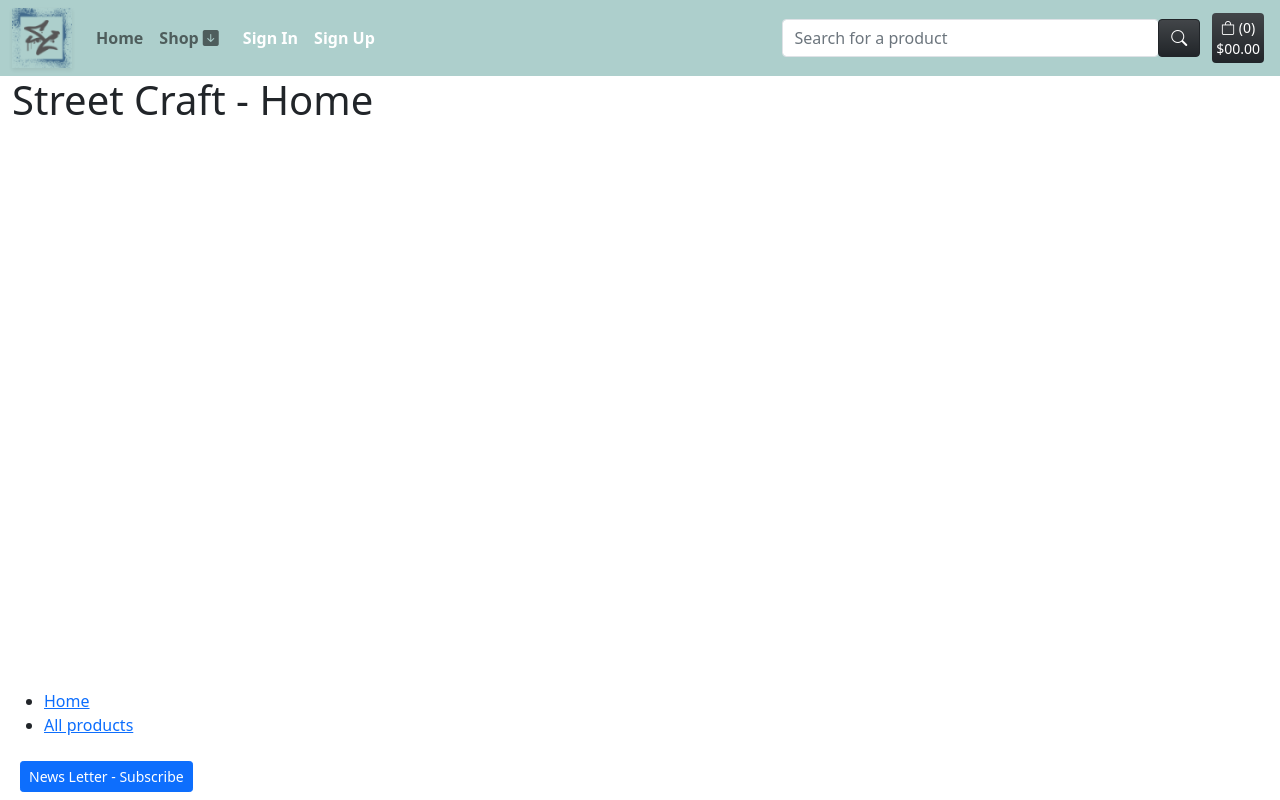
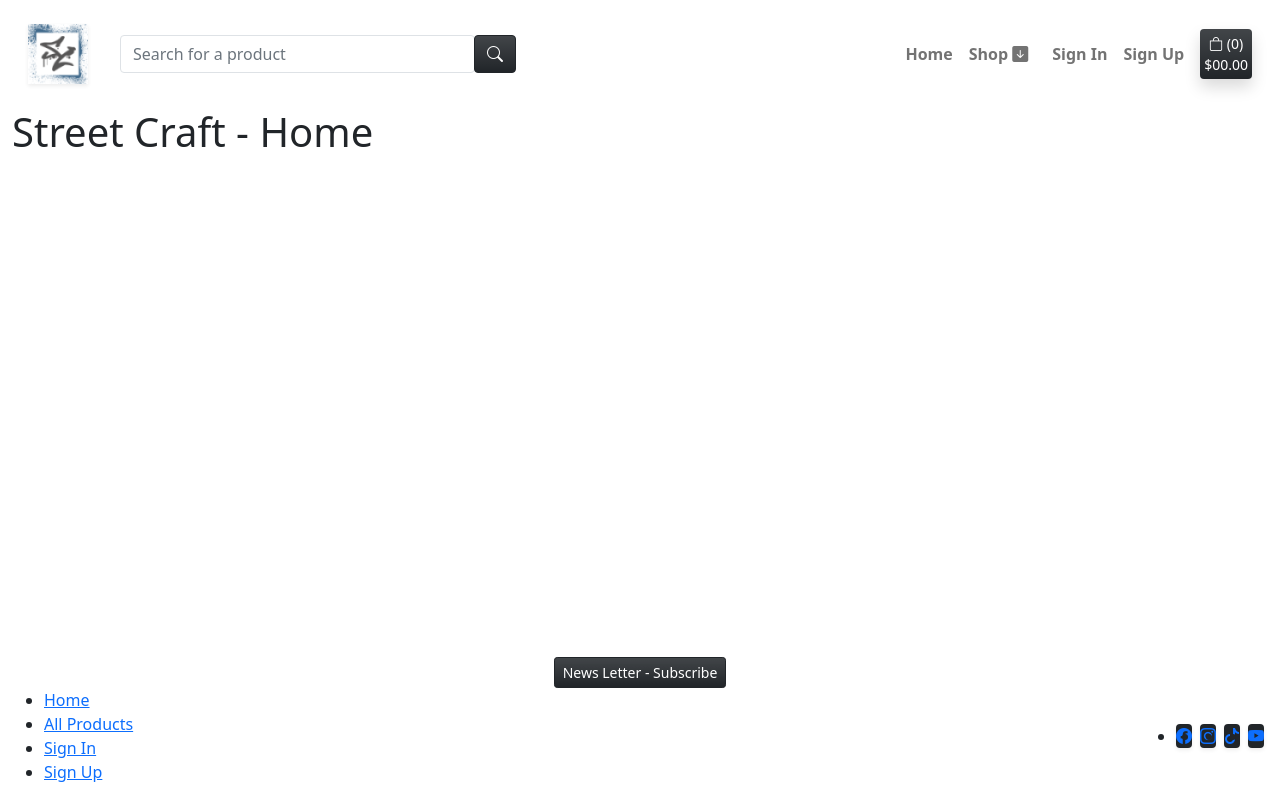
Before and after one commit to guisgrande/fifth-project-ci, a Django app: page / in a window 1280 px wide. Run offline with Django 3.2, Linux system fonts and the light colour scheme; some libraries are stand-ins or nearby versions.

Commit message:
Edit style for nav bar and footer, remove nav_link template add main_nav

```diff
--- a/templates/base.html
+++ b/templates/base.html
@@ -35,122 +35,12 @@
     <body class="d-flex flex-column h-100 main-bg">
 
         <!-- Navigation bar -->
-        <nav class="navbar navbar-expand-lg navbar-light bg-cst-blue">
+            <nav class="navbar navbar-expand-lg navbar-light bg-cst-blue-top">
                 <div class="container-fluid">
-                <!-- Brand logo -->
-                <div>
-                    <a class="navbar-brand" href="{% url 'home' %}">
-                        <img class="shadow-sm" src="{{ MEDIA_URL }}sc-logo.png" alt="Street Craft Logo">
-                    </a>
-                </div>
-
-                <button class="navbar-toggler" type="button" data-bs-toggle="collapse" data-bs-target="#navbarText"
-                    aria-controls="navbarText" aria-expanded="false" aria-label="Toggle navigation">
-                    <span class="navbar-toggler-icon"></span>
+                    <button class="navbar-toggler m-2 bg-dark bg-gradient text-white" type="button" data-toggle="collapse" data-target="#main-nav" aria-controls="main-nav" aria-expanded="false" aria-label="Toggle navigation">
+                        <span><i class="fa-lg bi bi-list"></i></span>
                     </button>
-
-                <!-- Navigation links -->
-                <div class="collapse navbar-collapse" id="navbarText">
-                    <ul class="navbar-nav me-auto mb-2 mb-lg-0">
-                        <li class="nav-item">
-                            <div class="text-center">
-                            <a class="nav-link hover-link fw-bold" aria-current="page" href="{% url 'home' %}">Home</a>
-                            </div>
-                        </li>
-                        <li class="list-inline-item dropdown">
-                            <a class="text-black hover-link fw-bold nav-link" href="#" id="user-options" data-toggle="dropdown" aria-haspopup="true" aria-expanded="false">
-                                <div class="text-center">
-                                    <p class="my-0">Shop <span><i class="bi bi-arrow-down-square-fill"></i></span></p>
-                                </div>
-                            </a>
-                            <div class="dropdown-menu border-0 shadow-sm bg-light bg-gradient" aria-labelledby="user-options">
-                                <a class="nav-link hover-link fw-bold" href="{% url 'products' %}">All Products</a>
-                                <span class="p-1 fst-italic fw-light">Select Category</span>
-                                <a href="{% url 'products' %}?category=SKT" class="dropdown-item">Skateboards</a>
-                                <a href="{% url 'products' %}?category=CAP" class="dropdown-item">Caps & Hats</a>
-                                <a href="{% url 'products' %}?category=BAG" class="dropdown-item">Backpacks & Bags</a>
-                                <span class="p-1 fst-italic fw-light">Special Offers</span>
-                                <a href="{% url 'products' %}?offer=NEW" class="dropdown-item">New Arrivals</a>
-                                <a href="{% url 'products' %}?offer=SALE" class="dropdown-item">Special Sale</a>
-                                <a href="{% url 'products' %}?offer=LAST" class="dropdown-item">Last Chance</a>
-                            </div>
-                        </li>
-                        <li class="nav-item">
-
-                        </li>
-                        {% if request.user.is_superuser %}
-                        <li class="list-inline-item dropdown">
-                            <a class="text-black hover-link fw-bold nav-link" href="#" id="user-options" data-toggle="dropdown" aria-haspopup="true" aria-expanded="false">
-                                <div class="text-center">
-                                    <p class="my-0">Management <span><i class="bi bi-arrow-down-square-fill"></i></span></p>
-                                </div>
-                            </a>
-                            <div class="dropdown-menu border-0 shadow-sm bg-light bg-gradient" aria-labelledby="user-options">
-                                <a href="{% url 'add_product' %}" class="dropdown-item">Product Manag.</a>
-                                <a href="{% url 'stock_control' %}" class="dropdown-item">Stock Manag.</a>
-                                <a href="{% url 'orders_status' %}" class="dropdown-item">Order Status Manag.</a>
-                                <a href="{% url 'news_letter_view' %}" class="dropdown-item">News Letter Manag.</a>
-                            </div>
-                        </li>
-                        {% endif %}
-                        {% if request.user.is_authenticated %}
-                        <li class="list-inline-item dropdown">
-                            <a class="text-black hover-link fw-bold nav-link" href="#" id="user-options" data-toggle="dropdown" aria-haspopup="true" aria-expanded="false">
-                                <div class="text-center">
-                                    <p class="my-0">My Account <span><i class="bi bi-arrow-down-square-fill"></i></span></p>
-                                </div>
-                            </a>
-                            <div class="dropdown-menu border-0 shadow-sm bg-light bg-gradient" aria-labelledby="user-options">
-                                <a href="{% url 'profile' %}" class="dropdown-item">My Profile</a>
-                                <a href="{% url 'account_logout' %}" class="dropdown-item">Logout</a>
-                            </div>
-                        </li>
-                        {% else %}
-                        <li>
-                        <a class="nav-link hover-link fw-bold text-white" href="{% url 'account_login' %}">Sign In</a>
-                        </li>
-                        <li>
-                        <a class="nav-link hover-link fw-bold text-white" href="{% url 'account_signup' %}">Sign Up</a>
-                        </li>
-                        {% endif %}
-                    </ul>
-                </div>
-
-                <!-- Search bar -->
-                <div class="col-12 col-lg-4 m-2">
-                    <form method="GET" action="{% url 'products' %}">
-                        <div class="input-group w-100">
-                            <input class="form-control border border-black rounded" type="text" name="q" placeholder="Search for a product">
-                            <div class="input-group-append">
-                                <button class="btn btn-dark bg-gradient rounded" type="submit">
-                                    <span>
-                                        <i class="bi bi-search"></i>
-                                    </span>
-                                </button>
-                            </div>
-                        </div>
-                    </form>
-                </div>
-
-                <!-- Shopping bag -->
-                <a class="text-decoration-none bg-dark bg-gradient text-white rounded p-1 m-1" href="{% url 'bag' %}">
-                    <div class="text-center">
-                        <small>
-                            <div>
-                                <i class="bi bi-bag"></i>
-                                <span> ({{ product_count }})</span>
-                            </div>
-                            <p class="my-0">
-                                {% if grand_total %}
-                                    ${{ grand_total|floatformat:2 }}
-                                {% else %}
-                                    $00.00
-                                {% endif %}
-                            </p>
-                        </small>
-                    </div>
-                </a>
-
+                    {% include 'includes/main_nav.html' %}
                 </div>
             </nav>
 
@@ -161,24 +51,14 @@
         </main>
 
         <!-- Footer -->
-        <footer class="footer mt-auto">
+        <footer class="footer mt-auto bg-cst-blue-bottom">
 
             <!-- Container for footer content -->
             <div class="container-fluid mt-3">
-                <div class="row">
-                    <!-- Website pages links-->
-                    <div class="col">
-                        <ul id="list-web-link" class="list-clear">
-                            <li>
-                                <a href="#">Home</a>
-                            </li>
-                            <li>
-                                <a href="#">All products</a>
-                            </li>
-                        </ul>
-                    </div>
-                    <div class="m-2">
-                        <button type="button" class="btn btn-sm btn-primary" data-bs-toggle="modal" data-bs-target="#exampleModal" data-bs-whatever="@getbootstrap">News Letter - Subscribe</button>
+
+                <!-- News Letter Subscribe -->
+                <div id="news-container" class="col d-flex justify-content-center align-items-center">
+                    <button type="button" class="btn btn-sm btn-dark bg-gradient" data-bs-toggle="modal" data-bs-target="#exampleModal" data-bs-whatever="@getbootstrap">News Letter - Subscribe</button>
                 </div>
                 <div class="modal fade" id="exampleModal" tabindex="-1" aria-labelledby="exampleModalLabel" aria-hidden="true">
                     <div class="modal-dialog">
@@ -187,7 +67,7 @@
                                 <h1 class="modal-title fs-5" id="exampleModalLabel">Subscribe to News Letter!</h1>
                                 <button type="button" class="btn-close" data-bs-dismiss="modal" aria-label="Close"></button>
                             </div>
-                          <div class="modal-body">
+                            <div class="modal-body bg-light">
                                 <form method="POST" action="{% url 'news_letter_sub' %}">
                                     {% csrf_token %}
                                     <div class="mb-3">
@@ -199,14 +79,69 @@
                                         <input type="text" class="form-control" name="news_name" id="news_name" required>
                                     </div>
                                     <div class="modal-footer">
-                                <button type="button" class="btn btn-sm btn-secondary" data-bs-dismiss="modal">Close</button>
-                                <button type="submit" class="btn btn-sm btn-primary">Subscribe</button>
+                                        <button type="button" class="btn btn-sm btn-secondary bg-gradient" data-bs-dismiss="modal">Close</button>
+                                        <button type="submit" class="btn btn-sm btn-primary bg-gradient">Subscribe</button>
                                     </div>
                                 </form>
                             </div>
                         </div>
                     </div>
                 </div>
+
+                <div id="container-link-social" class="row d-flex justify-content-between">
+                    <!-- Website pages links-->
+                    <div id="link-container" class="col">
+                        <ul id="list-web-link" class="list-clear">
+                            <li class="nav-item">
+                                <a class="footer-link" aria-current="page" href="{% url 'home' %}">Home</a>
+                            </li>
+                            <li>
+                                <a class="footer-link" href="{% url 'products' %}">All Products</a>
+                            </li>
+                            {% if request.user.is_authenticated %}
+                            <li>
+                                <a class="footer-link" href="{% url 'profile' %}">My Profile</a>
+                            </li>
+                            <li>
+                                <a class="footer-link" href="{% url 'account_logout' %}">Logout</a>
+                            </li>
+                            {% else %}
+                            <li>
+                                <a class="footer-link" href="{% url 'account_login' %}">Sign In</a>
+                            </li>
+                            <li>
+                                <a class="footer-link" href="{% url 'account_signup' %}">Sign Up</a>
+                            </li>
+                            {% endif %}
+                        </ul>
+                    </div>
+
+                    <!-- Social icons links -->
+                    <div id="social-container" class="col d-flex align-items-center justify-content-end">
+                        <ul class="list-clear p-0 d-flex justify-content-around">
+                            <li class="social-box shadow-sm bg-dark rounded m-1 ">
+                                <a class="social-link" href="https://facebook.com" target="_blank" rel="noopener" aria-label="Check our Facebook page
+                                (opens in a new tab)"><i class="bi bi-facebook"></i></a>
+                            </li>
+                            <li class="social-box shadow-sm bg-dark rounded m-1">
+                                <a class="social-link" href="https://instagram.com" target="_blank" rel="noopener" aria-label="Check our Instagram page
+                                (opens in a new tab)"><i class="bi bi-instagram"></i></a>
+                            </li>
+                            <li class="social-box shadow-sm bg-dark rounded m-1">
+                                <a class="social-link" href="https://tiktok.com" target="_blank" rel="noopener" aria-label="Check our TikTok page
+                                (opens in a new tab)"><i class="bi bi-tiktok"></i></a>
+                            </li>
+                            <li class="social-box shadow-sm bg-dark rounded m-1">
+                                <a class="social-link" href="https://youtube.com" target="_blank" rel="noopener" aria-label="Check our Youtube page
+                                (opens in a new tab)"><i class="bi bi-youtube"></i></a>
+                            </li>
+                        </ul>
+                    </div>
+
+                </div>
+
+            </div>
+
         </footer>
 
         {% if messages %}
--- /dev/null
+++ b/templates/includes/main_nav.html
@@ -0,0 +1,111 @@
+<div class="collapse navbar-collapse" id="main-nav">
+
+    <!-- Brand logo -->
+    <div class="m-3 text-center">
+        <a class="navbar-brand" href="{% url 'home' %}">
+            <img class="shadow-sm" src="{{ MEDIA_URL }}sc-logo.png" alt="Street Craft Logo">
+        </a>
+    </div>
+
+    <!-- Search bar -->
+    <div class="col-12 col-lg-4">
+        <form method="GET" action="{% url 'products' %}">
+            <div class="input-group w-100">
+                <input class="form-control border border-black rounded" type="text" name="q" placeholder="Search for a product">
+                <div class="input-group-append">
+                    <button class="btn btn-dark bg-gradient rounded" type="submit">
+                        <span>
+                            <i class="bi bi-search" alt="Search"></i>
+                        </span>
+                    </button>
+                </div>
+            </div>
+        </form>
+    </div>
+
+    <!-- Navigation links -->
+    <div class="ms-auto p-2">
+        <ul class="navbar-nav me-auto mb-2 mb-lg-0">
+            <li class="nav-item">
+                <div>
+                <a class="nav-link hover-link fw-bold" aria-current="page" href="{% url 'home' %}">Home</a>
+                </div>
+            </li>
+            <li class="list-inline-item dropdown">
+                <a class="text-black hover-link fw-bold nav-link" href="#" id="user-options" data-toggle="dropdown" aria-haspopup="true" aria-expanded="false">
+                    <div>
+                        <p class="my-0">Shop <span><i class="bi bi-arrow-down-square-fill"></i></span></p>
+                    </div>
+                </a>
+                <div class="dropdown-menu border-0 shadow-sm bg-light bg-gradient" aria-labelledby="shop-options">
+                    <a class="nav-link hover-link fw-bold" href="{% url 'products' %}">All Products</a>
+                    <span class="p-1 fst-italic fw-light">Select Category</span>
+                    <a href="{% url 'products' %}?category=SKT" class="dropdown-item">Skateboards</a>
+                    <a href="{% url 'products' %}?category=CAP" class="dropdown-item">Caps & Hats</a>
+                    <a href="{% url 'products' %}?category=BAG" class="dropdown-item">Backpacks & Bags</a>
+                    <span class="p-1 fst-italic fw-light">Special Offers</span>
+                    <a href="{% url 'products' %}?offer=NEW" class="dropdown-item">New Arrivals</a>
+                    <a href="{% url 'products' %}?offer=SALE" class="dropdown-item">Special Sale</a>
+                    <a href="{% url 'products' %}?offer=LAST" class="dropdown-item">Last Chance</a>
+                </div>
+            </li>
+            <li class="nav-item">
+
+            </li>
+            {% if request.user.is_superuser %}
+            <li class="list-inline-item dropdown">
+                <a class="text-black hover-link fw-bold nav-link" href="#" id="user-options" data-toggle="dropdown" aria-haspopup="true" aria-expanded="false">
+                    <div>
+                        <p class="my-0">Management <span><i class="bi bi-arrow-down-square-fill"></i></span></p>
+                    </div>
+                </a>
+                <div class="dropdown-menu border-0 shadow-sm bg-light bg-gradient" aria-labelledby="user-options">
+                    <a href="{% url 'add_product' %}" class="dropdown-item">Product Manag.</a>
+                    <a href="{% url 'stock_control' %}" class="dropdown-item">Stock Manag.</a>
+                    <a href="{% url 'orders_status' %}" class="dropdown-item">Order Status Manag.</a>
+                    <a href="{% url 'news_letter_view' %}" class="dropdown-item">News Letter Manag.</a>
+                </div>
+            </li>
+            {% endif %}
+            {% if request.user.is_authenticated %}
+            <li class="list-inline-item dropdown">
+                <a class="text-black hover-link fw-bold nav-link" href="#" id="user-options" data-toggle="dropdown" aria-haspopup="true" aria-expanded="false">
+                    <div>
+                        <p class="my-0">My Account <span><i class="bi bi-arrow-down-square-fill"></i></span></p>
+                    </div>
+                </a>
+                <div class="dropdown-menu border-0 shadow-sm bg-light bg-gradient" aria-labelledby="user-options">
+                    <a href="{% url 'profile' %}" class="dropdown-item">My Profile</a>
+                    <a href="{% url 'account_logout' %}" class="dropdown-item">Logout</a>
+                </div>
+            </li>
+            {% else %}
+            <li>
+            <a class="nav-link hover-link fw-bold" href="{% url 'account_login' %}">Sign In</a>
+            </li>
+            <li>
+            <a class="nav-link hover-link fw-bold" href="{% url 'account_signup' %}">Sign Up</a>
+            </li>
+            {% endif %}
+        </ul>
+    </div>
+</div>
+
+<!-- Shopping bag -->
+<a class="ms-auto text-decoration-none shadow bg-dark bg-gradient text-white rounded p-1 m-3" href="{% url 'bag' %}">
+    <div class="text-center">
+        <small>
+            <div>
+                <i class="bi bi-bag"></i>
+                <span> ({{ product_count }})</span>
+            </div>
+            <p class="my-0">
+                {% if grand_total %}
+                    ${{ grand_total|floatformat:2 }}
+                {% else %}
+                    $00.00
+                {% endif %}
+            </p>
+        </small>
+    </div>
+</a>
```
Also changed, not shown: templates/includes/nav_links.html (deleted, +0 -27 lines). Lines whose indentation alone changed are shown as unchanged.
